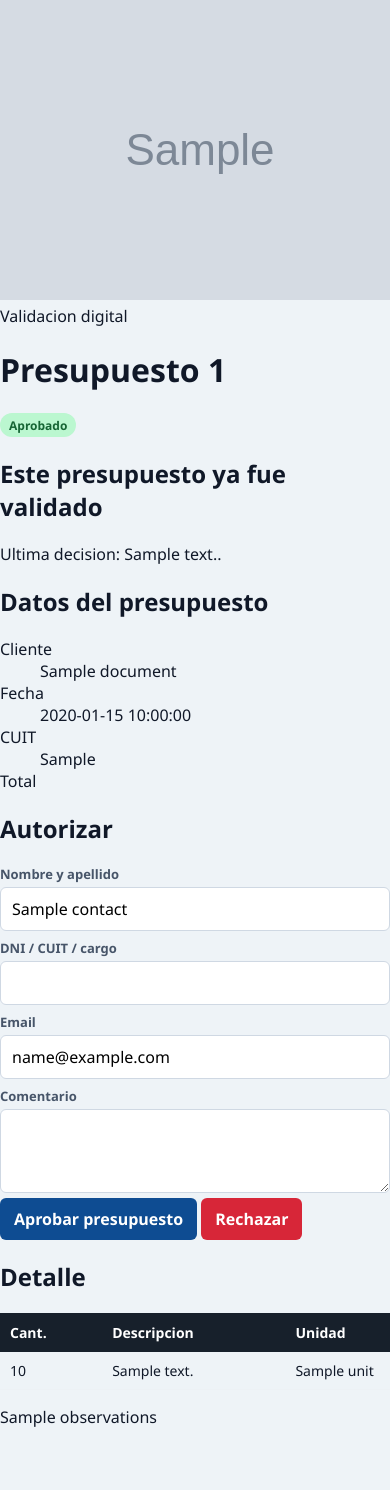
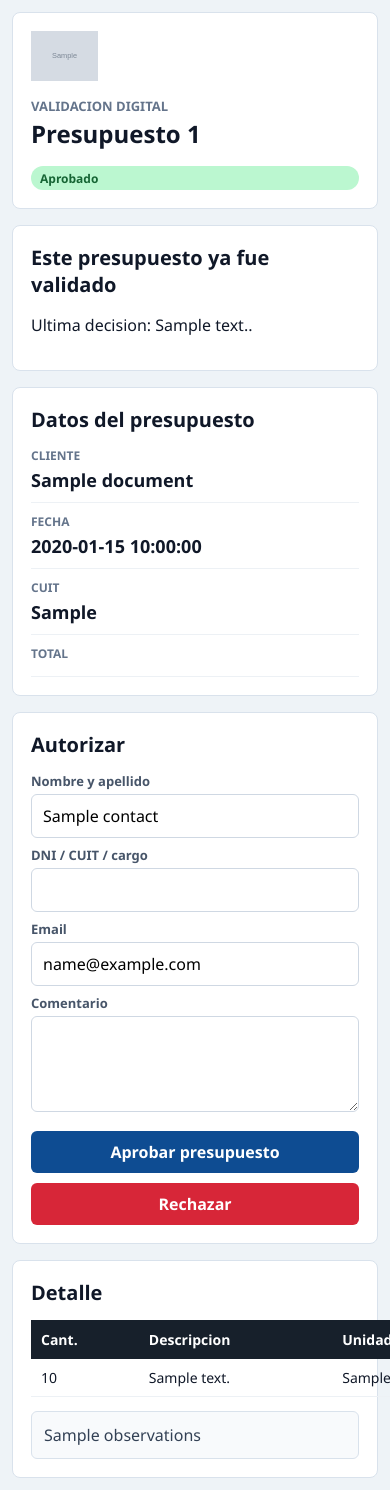
Before and after one commit to metalurgicainitrofsrl-cloud/initrof-sistema-web, a FastAPI app: template initrof_web/templates/budget_validation.html in a window 390 px wide; the page is wider, and only the part inside the window is pictured. Before the commit the page ends 1427 px from the top of that part, so only its background shows below. Run offline with FastAPI, Linux system fonts and the light colour scheme; the template is opened without the code that fills it: most values are stand-ins (such as "Sample title", 1, 10 or a date in 2020); grey boxes marked "Sample" are stand-in pictures.

Commit message:
Add files via upload

```diff
--- a/initrof_web/static/styles.css
+++ b/initrof_web/static/styles.css
@@ -99,6 +99,27 @@ tr.selected.status-row td { background: #ddecfb; }
 .login-card button { width: 100%; margin-top: 14px; }
 .login-card small { display: block; color: var(--muted); margin-top: 14px; }
 
+.validation-page { background: #eef3f7; min-height: 100vh; }
+.validation-shell { margin: 0 auto; max-width: 1040px; padding: 22px; }
+.validation-header { align-items: center; background: white; border: 1px solid var(--line); border-radius: 8px; display: grid; gap: 16px; grid-template-columns: auto 1fr auto; margin-bottom: 16px; padding: 18px; }
+.validation-logo { height: 58px; max-width: 180px; object-fit: contain; object-position: left center; }
+.validation-header span { color: var(--muted); display: block; font-size: 13px; font-weight: 800; text-transform: uppercase; }
+.validation-header h1 { font-size: 28px; margin: 2px 0 0; }
+.validation-grid { display: grid; gap: 16px; grid-template-columns: minmax(0, .95fr) minmax(320px, 1.05fr); margin-bottom: 16px; }
+.validation-panel, .validation-result { background: white; border: 1px solid var(--line); border-radius: 8px; padding: 18px; }
+.validation-panel h2, .validation-result h2 { font-size: 20px; margin: 0 0 14px; }
+.validation-data { display: grid; gap: 10px; margin: 0; }
+.validation-data div { border-bottom: 1px solid #edf1f5; padding-bottom: 10px; }
+.validation-data dt { color: var(--muted); font-size: 12px; font-weight: 800; text-transform: uppercase; }
+.validation-data dd { font-size: 18px; font-weight: 800; margin: 4px 0 0; }
+.validation-form textarea { min-height: 96px; }
+.validation-actions { display: flex; gap: 10px; margin-top: 14px; }
+.validation-result { margin-bottom: 16px; }
+.validation-result.success { background: #ecfdf3; border-color: #bbf7d0; color: #166534; }
+.validation-result.danger { background: #fff1f2; border-color: #fecdd3; color: #991b1b; }
+.validation-table { min-width: 760px; }
+.validation-observations { background: #f8fafc; border: 1px solid var(--line); border-radius: 6px; color: #334155; margin: 14px 0 0; padding: 12px; }
+
 @media (max-width: 1100px) {
   .sidebar { position: static; width: auto; min-height: auto; flex-direction: row; align-items: center; overflow-x: auto; }
   .sidebar nav { display: flex; margin: 0; }
@@ -113,3 +134,12 @@ tr.selected.status-row td { background: #ddecfb; }
   table { min-width: 720px; }
   .items td:nth-child(2) input { min-width: 220px; }
 }
+
+@media (max-width: 720px) {
+  .validation-shell { padding: 12px; }
+  .validation-header { grid-template-columns: 1fr; }
+  .validation-logo { height: 50px; }
+  .validation-header h1 { font-size: 24px; }
+  .validation-grid { grid-template-columns: 1fr; }
+  .validation-actions { flex-direction: column; }
+}
```
